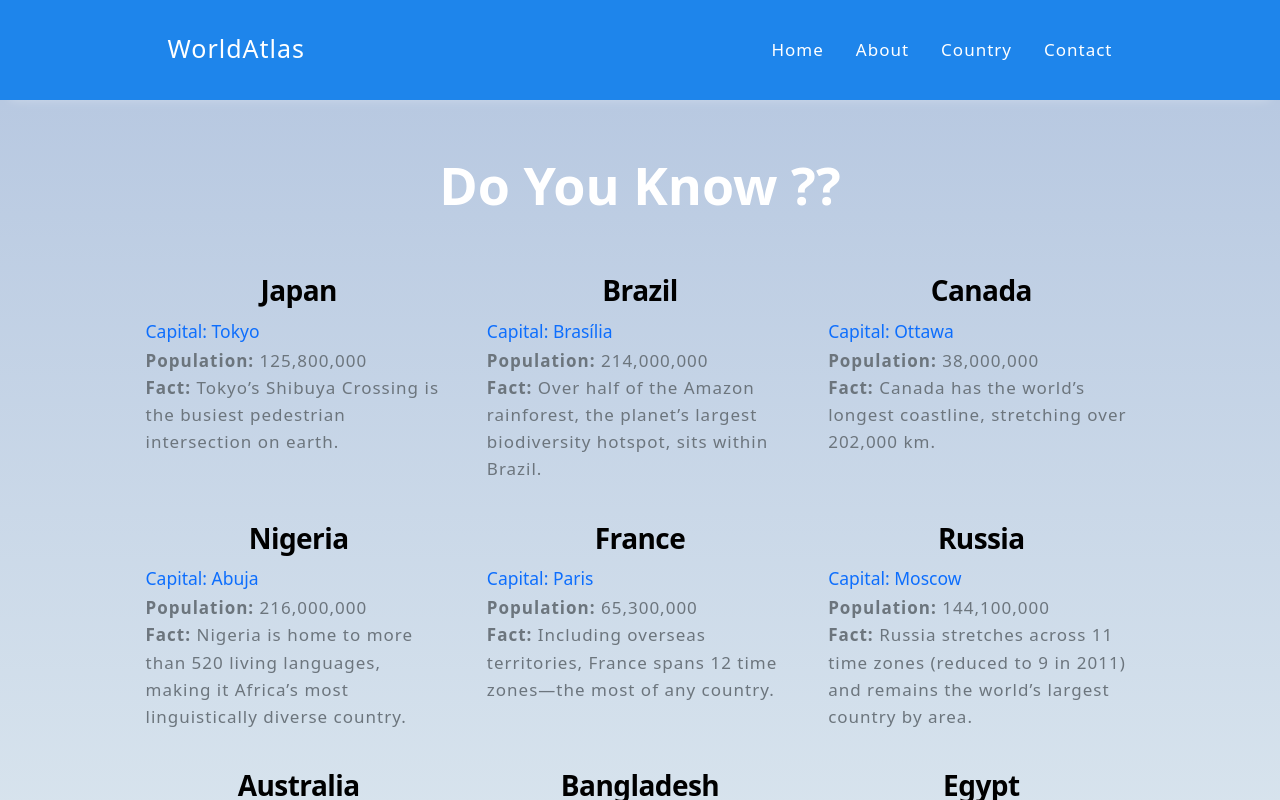
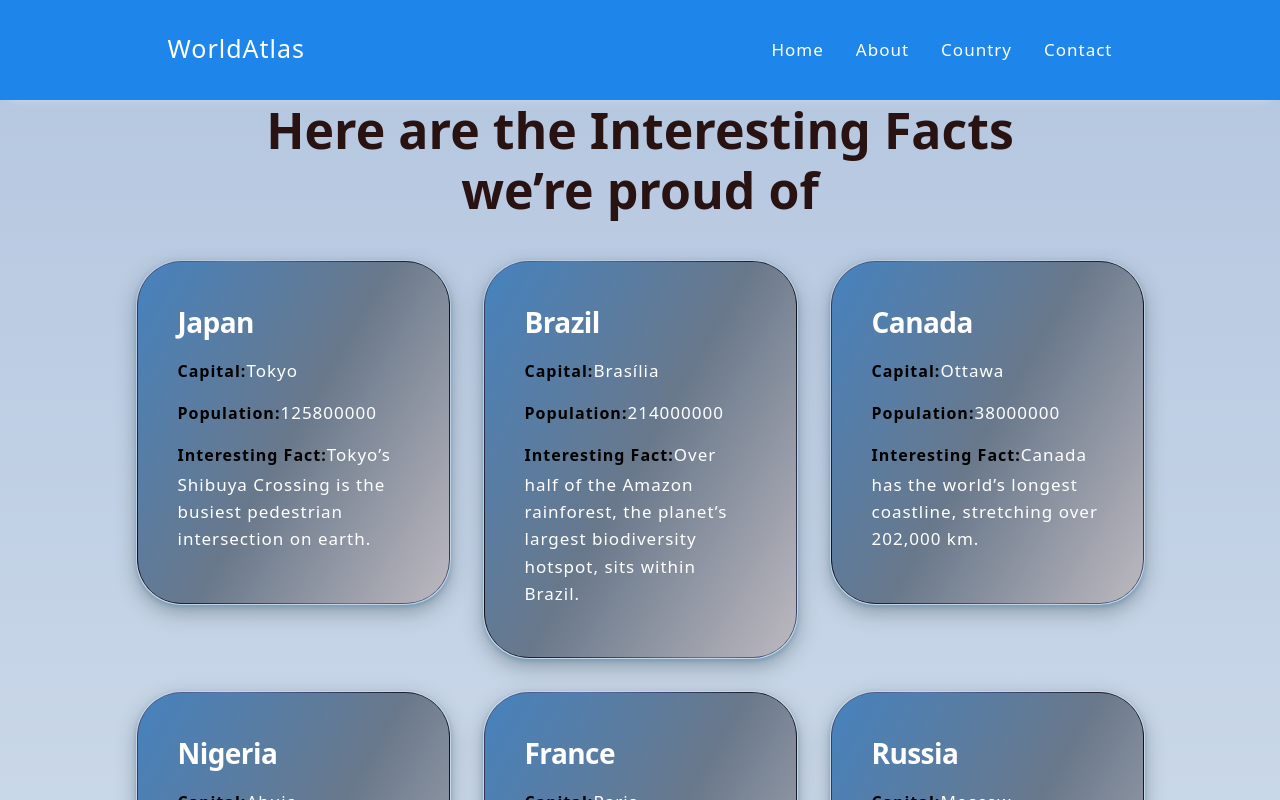
Before and after one commit to Pratik-dhangar/Flag-app-react, a React (Vite) app: page /about in a window 1280 px wide. Shown: the top 800 px of the page. Built offline with nearby package versions, Linux system fonts and the light colour scheme.

Commit message:
card-css

```diff
--- a/index.html
+++ b/index.html
@@ -2,7 +2,7 @@
 <html lang="en">
   <head>
     <meta charset="UTF-8" />
-    <link rel="icon" href="/public/images/earth.png">
+    <link rel="icon" href="/images/earth.png">
     <meta name="viewport" content="width=device-width, initial-scale=1.0" />
     <title>Country Flag</title>
   </head>
--- a/src/App.css
+++ b/src/App.css
@@ -239,6 +239,7 @@ nav ul {
   display: grid;
   grid-template-columns: repeat(3, 1fr);
   gap: 3.2rem;
+
 }
 
 @media screen and (max-width: 991px) {
@@ -251,26 +252,34 @@ nav ul {
   text-align: center;
   padding: 0 !important;
   margin-bottom: 40px;
-  font-size: 40px;
-  color: #fff;
-  font-weight: 600;
+  font-size: 50px;
+  color: #281212;
+  font-weight: 700;
   line-height: 60px;
+  text-shadow: #000000 ;
 }
 
 .card {
   max-width: 55rem;
-  border: 0;
+  border: none;
   width: 100%;
   margin-inline: auto;
+  background-color: transparent;
+
+
 }
 
 .container-card {
   position: relative;
   border: 2px solid transparent;
-  background: linear-gradient(71deg, #080509, #1a171c, #080509);
+  background: linear-gradient(120deg, #4682be, #69788b, #bdb9bf);
   background-clip: padding-box;
   border-radius: 45px;
   padding: 40px;
+  box-shadow:
+    0 2px 4px rgba(61, 128, 173, 0.393),
+    0 8px 20px rgba(63, 76, 83, 0.387);
+
 }
 
 .bg-green-box,
@@ -312,7 +321,7 @@ nav ul {
 
 .card-title {
   font-weight: 600;
-  color: white;
+  color: rgb(255, 255, 255);
   letter-spacing: -0.02em;
   line-height: 40px;
   font-style: normal;
@@ -323,7 +332,7 @@ nav ul {
 .card-description {
   font-weight: 600;
   line-height: 32px;
-  color: rgba(255, 255, 255, 0.5);
+  color: rgb(0, 0, 0);
   font-size: 16px;
   max-width: 470px;
 }
--- a/src/components/Ui/HeroSection.jsx
+++ b/src/components/Ui/HeroSection.jsx
@@ -4,14 +4,14 @@ export const HeroSection = () => {
   return( <main className="hero-section main">
     <div className="container grid grid-two-cols">
       <div className="hero-content">
-        <h1 className="heading-xl">
+        <h1 className="heading-xl" style={{textShadow:"revert"}}>
           Explore the World, One Country at a Time.
         </h1>
-        <p className="paragraph" class="text-primary">
+        <p className="paragraph" class="shadow-lg text-primary p-3 text-center bg-body-transparent rounded" >
           Discover the history, culture, and beauty of every nation. Sort,
           search, and filter through countries to find the details you need.
         </p>
-        <button className="btn btn-darken btn-inline bg-white-box">
+        <button  type="button"  class="btn btn-outline-primary btn-lg" style={{padding: "1rem"}}>
           Start Exploring <FaArrowAltCircleRight />
         </button>
       </div>
--- a/src/pages/About.jsx
+++ b/src/pages/About.jsx
@@ -1,33 +1,39 @@
-import data from "../api/countryData.json";
+import countryFacts from "../api/countryData.json";
 
 export const About = () => {
   return (
-    <div>
-      <div class="head" style={{marginTop:"5rem"}}>Do You Know ??</div>
-     <div className="container">
-  <div className="row">
-    {data.map((country) => (
-      <div className="col-md-4 mb-4" key={country.id}>
-        <div className="card h-100" style={{ background:"transparent", width: "100%" }}>
-          <div className="card-body">
-            <h2 className="card-title text-black text-center fw-bold">
-              {country.countryName}
-            </h2>
-            <h3 className="card-subtitle mb-2 text-primary">
-              Capital: {country.capital}
-            </h3>
-            <p className="card-text text-secondary">
-              <b>Population:</b> {country.population.toLocaleString()} <br />
-              <b>Fact:</b> {country.interestingFact}
-            </p>
-          </div>
-        </div>
+    <section className="section-about container">
+      <h2 className="container-title">
+        Here are the Interesting Facts
+        <br />
+        we’re proud of
+      </h2>
+
+      <div className="gradient-cards">
+        {countryFacts.map((country) => {
+          const { id, countryName, capital, population, interestingFact } =
+            country;
+          return (
+            <div className="card" key={id}>
+              <div className="container-card bg-blue-box">
+                <p className="card-title">{countryName}</p>
+                <p>
+                  <span className="card-description">Capital:</span>
+                  {capital}
+                </p>
+                <p>
+                  <span className="card-description">Population:</span>
+                  {population}
+                </p>
+                <p>
+                  <span className="card-description">Interesting Fact:</span>
+                  {interestingFact}
+                </p>
+              </div>
+            </div>
+          );
+        })}
       </div>
-    ))}
-  </div>
-</div>
-
-
-    </div>
+    </section>
   );
 };
```
